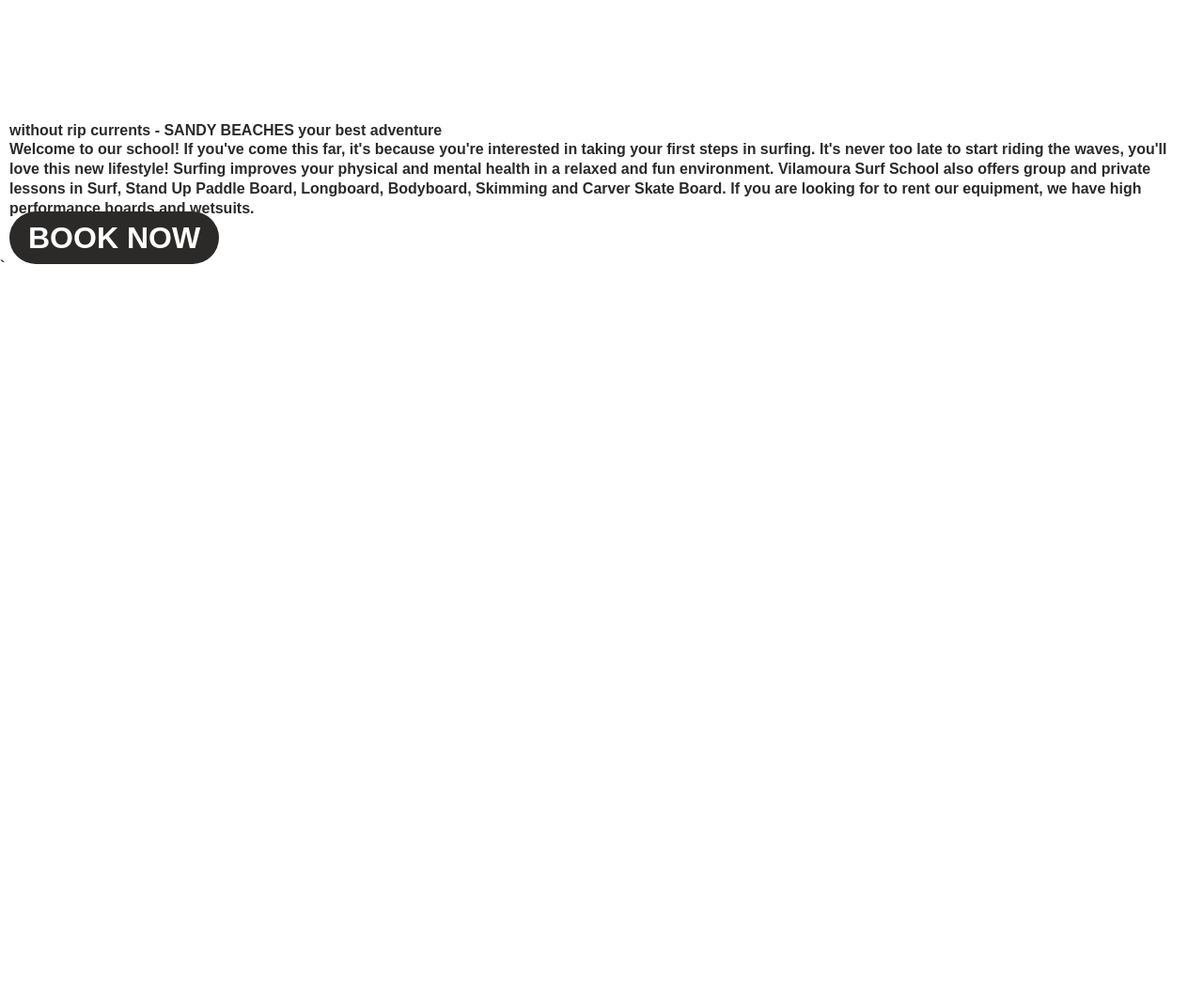
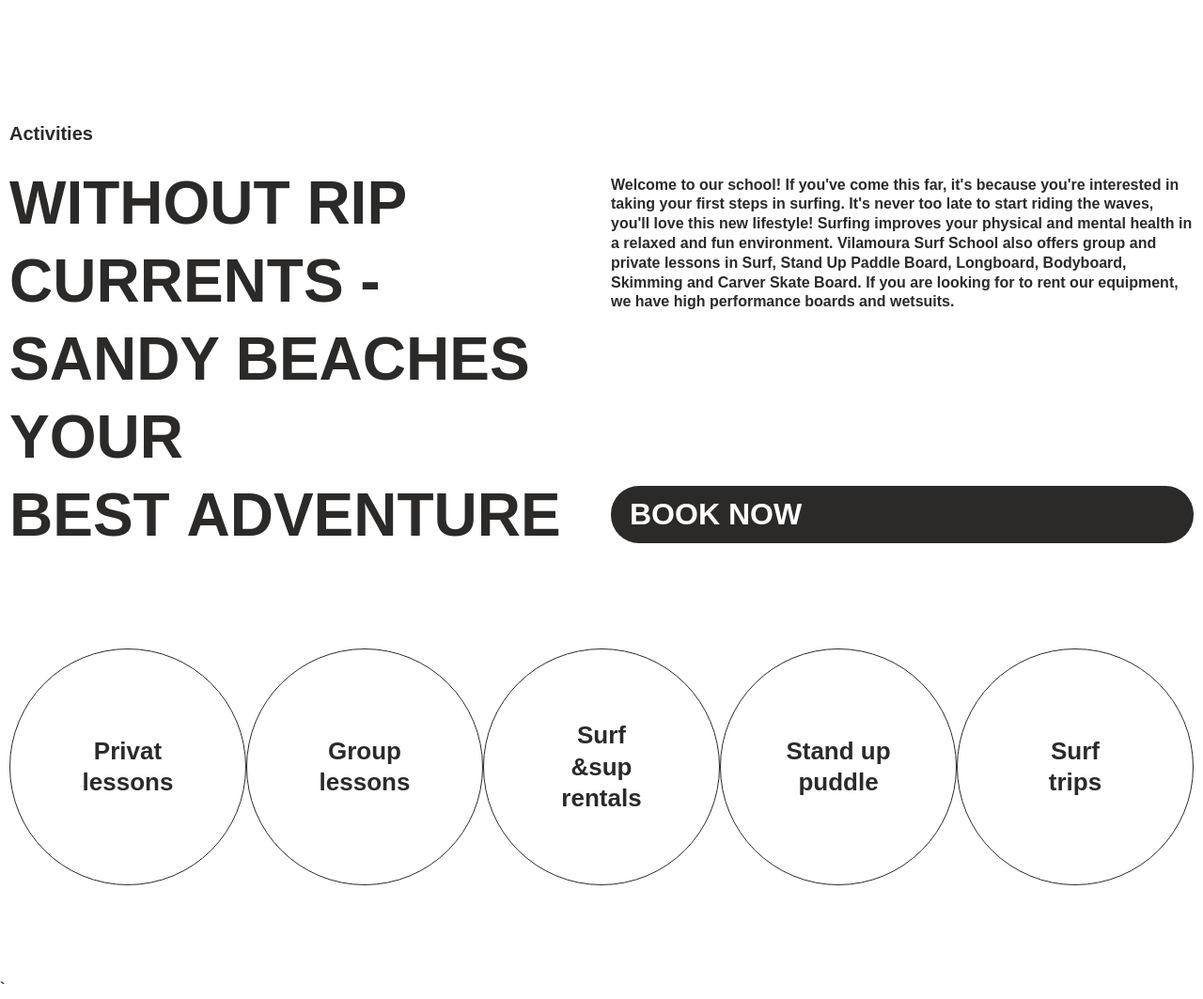
Before and after one commit to Alivehappy/surfing-school-maket-from-figma, a plain HTML site: page index.html in a window 1280 px wide. Shown: the part 2460-3523 px from the top of the page at 94% size. Before the commit the page ends 2755 px from the top, so only its background shows below. Drawn offline with Linux system fonts and the light colour scheme; a web font is replaced by a local one.

Commit message:
4 check, have erors in html

```diff
--- a/css/style.css
+++ b/css/style.css
@@ -21,6 +21,7 @@ h1,
 h2,
 h3,
 h4,
+h5,
 p {
   margin: 0;
 }
@@ -250,3 +251,53 @@ body {
   text-transform: uppercase;
   background-color: rgba(255, 255, 255, 0.3);
 }
+.activities {
+  margin-bottom: 100px;
+}
+.activities__subtitle {
+  font-size: 20px;
+  font-weight: 700;
+  margin-bottom: 20px;
+}
+
+.activities__info {
+  display: flex;
+  gap: 20px;
+  margin-bottom: 100px;
+}
+.activities__title {
+  font-size: 64px;
+  font-weight: 800;
+  text-transform: uppercase;
+  flex-basis: 50%;
+}
+
+.activities__text {
+  padding: 12px 0;
+  display: flex;
+  flex-direction: column;
+  gap: 10px;
+  justify-content: space-between;
+  flex-basis: 50%;
+}
+.activities__text. buttons-book {
+  align-self: start;
+}
+.activities__list {
+  display: grid;
+  grid-template-columns: repeat(5, 1fr);
+}
+.activities__item {
+  border: 1px solid #2b2a29;
+  border-radius: 50%;
+  aspect-ratio: 1/1;
+  display: flex;
+  justify-content: center;
+  align-items: center;
+}
+.activities__item h5 {
+  font-size: 26px;
+  font-weight: 700;
+  max-width: 115px;
+  text-align: center;
+}
--- a/index.html
+++ b/index.html
@@ -140,6 +140,7 @@
     </section>
     <section class="activities">
       <div class="container">
+        <p class="activities__subtitle">Activities</p>
         <div class="activities__info">
           <p class="activities__title">
             without rip currents - SANDY BEACHES
@@ -151,9 +152,26 @@ your best adventure
               Welcome to our school! If you've come this far, it's because you're interested in taking your first steps in surfing. It's never too late to start riding the waves, you'll love this new lifestyle! Surfing improves your physical and mental health in a relaxed and fun environment.
 Vilamoura Surf School also offers group and private lessons in Surf, Stand Up Paddle Board, Longboard, Bodyboard, Skimming and Carver Skate Board. If you are looking for to rent our equipment, we have high performance boards and wetsuits.
             </p>
-            <a class="buttons-book" href="#" class="">book now</a>
+            <a class="buttons-book" href="#" >book now</a>
           </div>
         </div>
+        <ul class="activities__list">
+          <li class="activities__item">
+            <h5>Privat lessons</h5>
+          </li>
+          <li class="activities__item">
+            <h5>Group lessons</h5>
+          </li>
+          <li class="activities__item">
+            <h5>Surf &sup rentals</h5>
+          </li>
+          <li class="activities__item">
+            <h5>Stand up puddle</h5>
+          </li>
+          <li class="activities__item">
+            <h5>Surf trips</h5>
+          </li>
+        </ul>
       </div>
     </section>
     <script src="js/main.js"></script>
```
